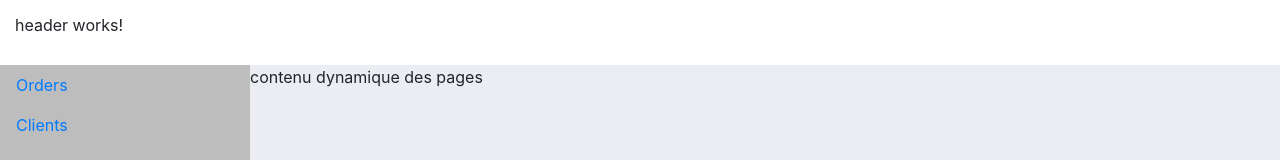
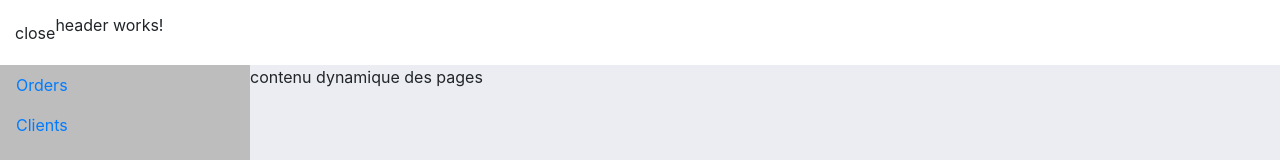
Before and after one commit to ChristopheGueroult/crm-atos-avril-bis-2021, an Angular app: page / in a window 1280 px wide. Shown: the top 160 px of the page. Built offline with nearby package versions, Linux system fonts and the light colour scheme.

Commit message:
exemple event binding

```diff
--- a/src/app/app.component.html
+++ b/src/app/app.component.html
@@ -1,4 +1,5 @@
 <app-ui>
+  <span class="tr-icon-close">close</span>
   <app-header class="tr-header"></app-header>
   <app-nav class="tr-nav"></app-nav>
   <app-footer class="tr-footer"></app-footer>
--- a/src/app/ui/components/ui/ui.component.html
+++ b/src/app/ui/components/ui/ui.component.html
@@ -1,4 +1,8 @@
 <header class="fixed-top">
+  <!-- projection d'un icon to close navigation -->
+  <span (click)="toggle()">
+    <ng-content select=".tr-icon-close"></ng-content>
+  </span>
   <ng-content select=".tr-header"></ng-content>
 </header>
 <main>
--- a/src/app/ui/components/ui/ui.component.ts
+++ b/src/app/ui/components/ui/ui.component.ts
@@ -3,13 +3,15 @@ import { Component, OnInit } from '@angular/core';
 @Component({
   selector: 'app-ui',
   templateUrl: './ui.component.html',
-  styleUrls: ['./ui.component.scss']
+  styleUrls: ['./ui.component.scss'],
 })
 export class UiComponent implements OnInit {
+  public open = true;
+  constructor() {}
 
-  constructor() { }
-
-  ngOnInit(): void {
+  ngOnInit(): void {}
+  public toggle(): void {
+    this.open = !this.open;
+    console.log(this.open);
   }
-
 }
```
Also changed, not shown: 1 other file (tests, documents, lock files or other folders).
